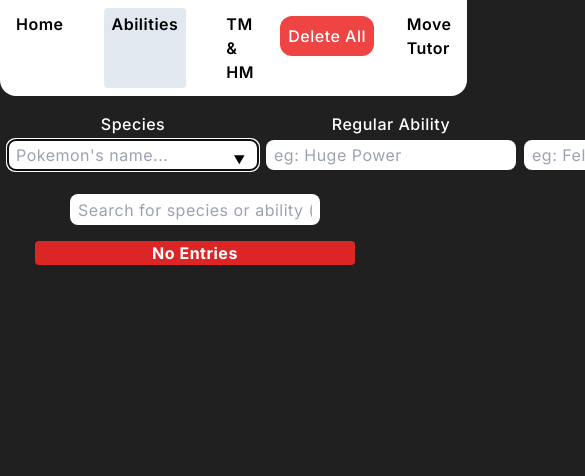
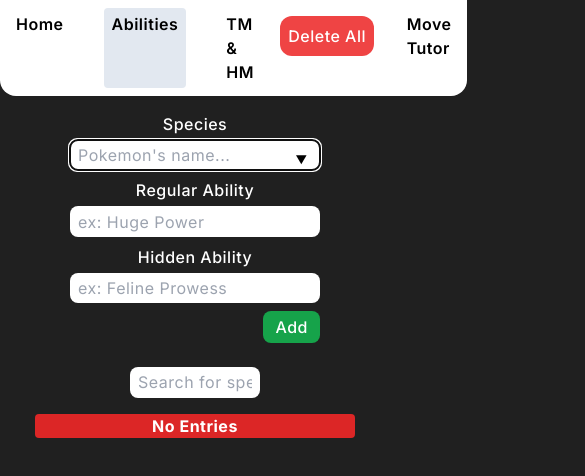
Before and after one commit to lukmanyahyab/radical-red-info, a Next.js app: page /abilities in a window 390 px wide. Shown: the top 476 px of the page, 585 px wide, since content can reach past the window. Built offline with nearby package versions, Linux system fonts and the light colour scheme.

Commit message:
highlight search keyword, valid search (no symbols), responsive input form.

```diff
--- a/app/abilities/page.tsx
+++ b/app/abilities/page.tsx
@@ -113,10 +113,7 @@
     setForm((prev) => ({ ...prev, [name]: data || prev[name as keyof FormState] }));
   }
 
-  const rowsData = rows.slice().filter((row) => {
-    const keyword = new RegExp(search, "i");
-    return keyword.test(row.species) || keyword.test(row.regular) || keyword.test(row.hidden);
-  });
+  const validSearch = search.replace(/[^a-z0-9\s]/gi, "");
 
   return (
     <>
@@ -143,7 +140,7 @@
           name="regular"
           handleChange={handleChange}
           handleFocusOut={handleFocusOut}
-          placeholder="eg: Huge Power"
+          placeholder="ex: Huge Power"
           value={form.regular}
           required={false}
         />
@@ -153,7 +150,7 @@
           name="hidden"
           handleChange={handleChange}
           handleFocusOut={handleFocusOut}
-          placeholder="eg: Feline Prowess"
+          placeholder="ex: Feline Prowess"
           value={form.hidden}
           required={false}
         />
@@ -166,10 +163,15 @@
         <DataList data={abilities} id="abilities" />
         <DataList data={species} id="species" />
       </Form>
-      <Search search={search} handleSearch={handleSearch} />
+      <Search search={validSearch} handleSearch={handleSearch} />
       {rows.length ? (
         <Table>
-          <TableRows rows={rowsData} handleDelete={handleDelete} handleEdit={handleEdit} />
+          <TableRows
+            rows={rows}
+            handleDelete={handleDelete}
+            handleEdit={handleEdit}
+            search={validSearch}
+          />
         </Table>
       ) : (
         <h1 className="m-auto text-center font-bold rounded bg-red-600 max-w-xs">No Entries</h1>
@@ -200,7 +202,7 @@
               name="regular"
               handleChange={handleChange}
               handleFocusOut={handleFocusOut}
-              placeholder="eg: Huge Power"
+              placeholder="ex: Huge Power"
               value={form.regular}
               required={false}
             />
@@ -210,7 +212,7 @@
               name="hidden"
               handleChange={handleChange}
               handleFocusOut={handleFocusOut}
-              placeholder="eg: Feline Prowess"
+              placeholder="ex: Feline Prowess"
               value={form.hidden}
               required={false}
             />
--- a/app/components/Abilities/Form.tsx
+++ b/app/components/Abilities/Form.tsx
@@ -5,7 +5,10 @@
 
 const Form = ({ handleSubmit, children }: Props) => {
   return (
-    <form onSubmit={handleSubmit} className="flex gap-2 w-fit m-auto mb-4 p-2">
+    <form
+      onSubmit={handleSubmit}
+      className="flex gap-2 w-fit m-auto mb-4 p-2 md:flex-row flex-col flex-wrap"
+    >
       {children}
     </form>
   );
--- a/app/components/Abilities/Search.tsx
+++ b/app/components/Abilities/Search.tsx
@@ -5,13 +5,13 @@
 
 const Search = ({ search, handleSearch }: Props) => {
   return (
-    <div className="flex justify-center mb-4">
+    <div className="mb-4 flex justify-center">
       <input
         type="text"
-        value={search}
+        value={search.replace(/[^a-z0-9\s]/gi, "")}
         onChange={handleSearch}
-        placeholder="Search for species or ability (Shift+Enter)"
-        className="min-w-[25%]"
+        placeholder="Search for species or ability... (Shift + Enter)"
+        className="w-1/3"
         id="search"
       />
     </div>
--- a/app/components/Abilities/TableRows.tsx
+++ b/app/components/Abilities/TableRows.tsx
@@ -9,6 +9,7 @@
   rows: FormState[];
   handleDelete: (id: number) => void;
   handleEdit: (id: number) => void;
+  search: string;
 };
 
 function getStyle(ability: string) {
@@ -16,15 +17,38 @@
   return "text-green-600";
 }
 
-const TableRows = ({ rows, handleDelete, handleEdit }: Props) => {
+const TableRows = ({ rows, handleDelete, handleEdit, search }: Props) => {
+  const rowsData = rows.filter((row) => {
+    const keyword = new RegExp(search, "i");
+    return keyword.test(row.species) || keyword.test(row.regular) || keyword.test(row.hidden);
+  });
+
+  function getText(text: string) {
+    const parts = text.split(new RegExp(`(${search})`, "gi"));
+    return (
+      <>
+        {parts.map((part, i) => {
+          const isHighlight = i % 2 === 1;
+          if (isHighlight)
+            return (
+              <span key={i} className="bg-yellow-300">
+                {part}
+              </span>
+            );
+          else return part;
+        })}
+      </>
+    );
+  }
+
   return (
     <>
-      {rows.map((row, i) => (
+      {rowsData.map((row, i) => (
         <tr key={i}>
           <td>{++i}</td>
-          <td>{row.species}</td>
-          <td className={getStyle(row.regular)}>{row.regular}</td>
-          <td className={getStyle(row.hidden)}>{row.hidden}</td>
+          <td>{getText(row.species)}</td>
+          <td className={getStyle(row.regular)}>{getText(row.regular)}</td>
+          <td className={getStyle(row.hidden)}>{getText(row.hidden)}</td>
           <td className="flex gap-4 justify-center border-0 [&>*]:basis-1/2 [&>*]:border-0 [&>*]:rounded-lg [&>*]:text-white [&>*]:h-6 [&>*]:transition [&>*]:duration-300">
             <button
               className="bg-blue-600 hover:bg-blue-700 scale-90"
--- a/app/globals.css
+++ b/app/globals.css
@@ -34,7 +34,6 @@
 th {
   padding: 0.1rem 0.5rem;
   border: 1px solid black;
-  text-transform: capitalize;
   font-weight: 600;
 }
 
```
